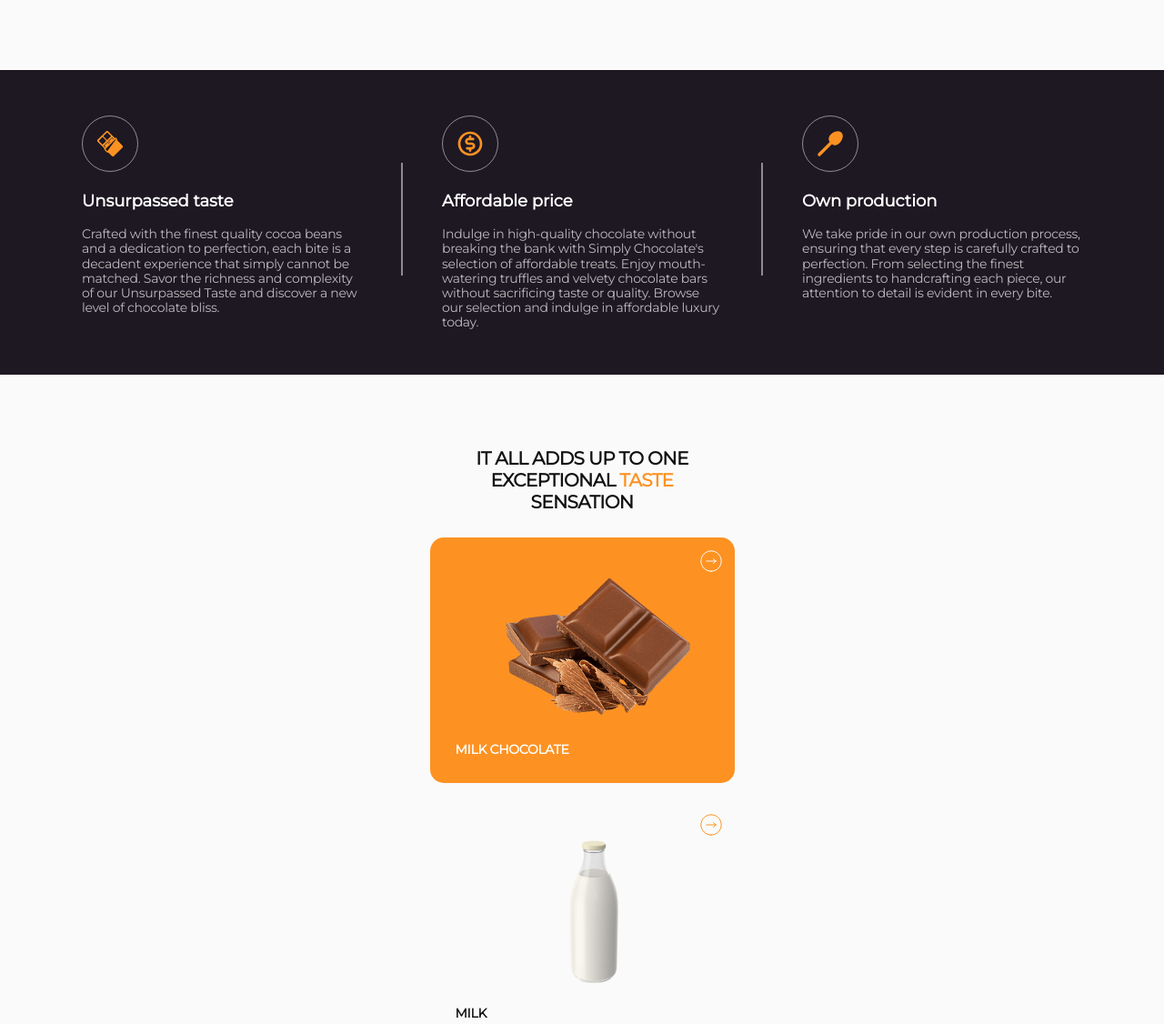
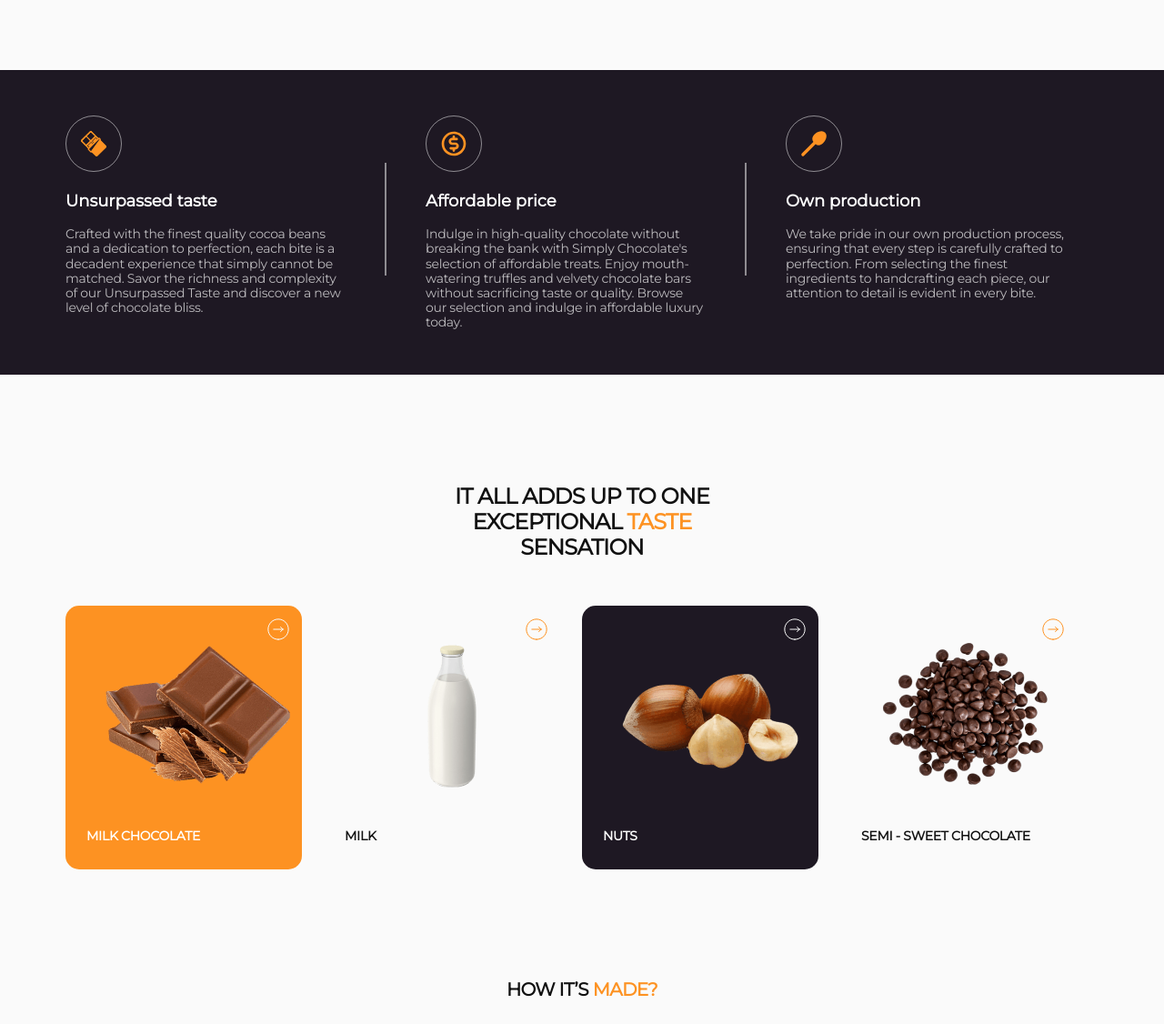
Before and after one commit to mogilevs/choco, a plain HTML site: page index.html in a window 1280 px wide. Shown: the part 680-1806 px from the top of the page at 91% size. Drawn offline with nearby package versions, Linux system fonts and the light colour scheme.

Commit message:
do ingredients

```diff
--- a/css/style.css
+++ b/css/style.css
@@ -172,6 +172,9 @@ button {
   background-color: transparent;
 }
 
+.section {
+  margin-bottom: 80px;
+}
 .features {
   background: #1e1823;
   padding-top: 20px;
@@ -221,6 +224,83 @@ button {
   letter-spacing: -0.02em;
   color: rgba(255, 255, 255, 0.7);
 }
+.features-list {
+  display: flex;
+  flex-direction: column;
+  gap: 20px;
+  justify-content: center;
+
+}
+.features-list-item {
+  position: relative;
+  width: 335px;
+  align-items: center;
+  margin: 0 auto;
+}
+.made-title {
+  font-weight: 600;
+  font-size: 20px;
+  line-height: 1.2;
+  letter-spacing: -0.03em;
+  text-transform: uppercase;
+  text-align: center;
+  color: #111;
+  width: 283px;
+  margin: 0 auto 27px;
+  text-align: center;
+}
+.made-title-orange {
+  color: #fd9222;
+}
+
+.made-list {
+  display: flex;
+  flex-direction: column;
+  align-items: center;
+  gap: 20px;
+}
+.made-list-item {
+  padding-top: 32px;
+  padding-bottom: 28px;
+  padding-left: 28px;
+  border-radius: 15px;
+  position: relative;
+  width: 335px;
+  min-height: 270px;
+}
+.made-list-item:first-child {
+  background: #fd9222;
+}
+.made-list-item:nth-child(3) {
+  background: #1e1823;
+}
+.made-item-icon {
+  position: absolute;
+  top: 14px;
+  right: 14px;
+  stroke-width: 1px;
+  stroke: #fafafa;
+  fill: transparent;
+}
+.made-list-item:nth-child(2n) .made-item-icon {
+  stroke: #fd9222;
+}
+.made-item-image {
+  background-color: inherit;
+  margin: 0 auto 16px;
+}
+.made-item-title {
+  font-weight: 600;
+  font-size: 14px;
+  line-height: 1.29;
+  letter-spacing: -0.02em;
+  text-transform: uppercase;
+  color: #fff;
+}
+.made-list-item:nth-child(even) > .made-item-title {
+  color: #111;
+}
+
 @media screen and (min-width: 768px) {
   .container {
     width: 768px;
@@ -301,6 +381,10 @@ button {
     width: 183px;
     height: 45px;
   }
+
+  .section {
+    margin-bottom: 100px;
+  }
   .features {
     padding-top: 50px;
     padding-bottom: 50px;
@@ -308,15 +392,28 @@ button {
   .features-list {
     display: flex;
     flex-wrap: wrap;
+    flex-direction: row;
     column-gap: 88px;
     row-gap: 44px;
+    justify-content: start;
   }
   .features-list-item {
     width: 308px;
-    margin-bottom: 0;
+    margin: 0;
   }
-  .features-list-decor {
-    display: none;
+
+  .made-title {
+    margin-bottom: 50px;
+    font-size: 24px;
+    line-height: 1.17;
+  }
+  .made-list {
+    flex-direction: row;
+    flex-wrap: wrap;
+    gap: 88px 32px;
+  }
+  .made-list-item {
+    width: calc((100% - 88px) / 2);
   }
 }
 
@@ -357,21 +454,8 @@ button {
         url(../images/chocolate_desk_2x-min.jpg);
     }
   }
-  .features-list {
-    display: flex;
-    flex-wrap: nowrap;
-    gap: 88px;
-    justify-content: center;
-  }
-  .features-list-decor {
-    display: unset;
-    border: 1px solid rgba(255, 255, 255, 0.5);
-    width: 124px;
-    height: 0px;
-    transform: rotate(-90deg);
-  }
-  .features-list-item {
-    position: relative;
+  .section {
+    margin-bottom: 120px;
   }
   .features-list-item:not(:last-child):after {
   content: "";
@@ -383,73 +467,17 @@ button {
   right: -106px;
   transform: rotate(-90deg);
 }
+  .made-list {
+    gap: 32px 24px;
   }
-.section {
-  margin-bottom: 80px;
+  .made-list-item {
+    width: calc((100% - 96px) / 4);
+    padding-left: 23px;
+  }
+  .made-item-image {
+  margin-bottom: 36px;
 }
 
-.made-title {
-  font-weight: 600;
-  font-size: 20px;
-  line-height: 1.2;
-  letter-spacing: -0.03em;
-  text-transform: uppercase;
-  text-align: center;
-  color: #111;
-  width: 283px;
-  margin: 0 auto 27px;
-  text-align: center;
-}
-.made-title-orange {
-  color: #fd9222;
-}
-.made-list {
-  display: flex;
-  flex-direction: column;
-  align-items: center;
-  gap: 20px;
-}
-.made-list-item {
-  padding-top: 32px;
-  padding-bottom: 28px;
-  padding-left: 28px;
-  border-radius: 15px;
-  position: relative;
-  width: 335px;
-  min-height: 270px;
-}
-.made-list-item:first-child {
-  background: #fd9222;
-}
-.made-list-item:nth-child(3) {
-  background: #1e1823;
-}
-.made-item-icon {
-  position: absolute;
-  top: 14px;
-  right: 14px;
-  stroke-width: 1px;
-  stroke: #fafafa;
-  fill: transparent;
-}
-.made-list-item:nth-child(2n) .made-item-icon {
-  stroke: #fd9222;
-}
-.made-item-image {
-  background-color: inherit;
-  margin: 0 auto 16px;
-}
-.made-item-title {
-  font-weight: 600;
-  font-size: 14px;
-  line-height: 1.29;
-  letter-spacing: -0.02em;
-  text-transform: uppercase;
-  color: #fff;
-}
-.made-list-item:nth-child(even) > .made-item-title {
-  color: #111;
-}
 
 /*-------------- MADE SECTION-------------------*/
 
```
Lines whose indentation alone changed are shown as unchanged.
